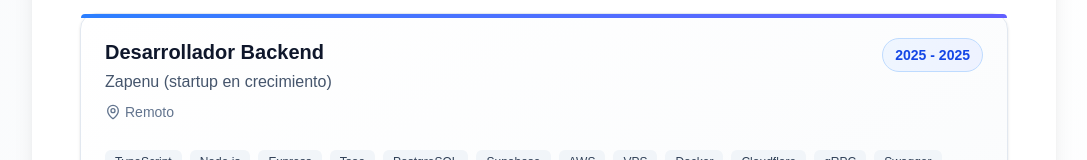
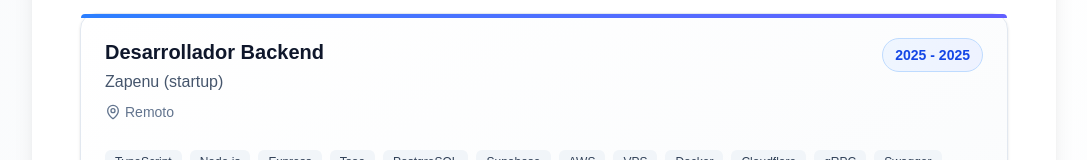
Before and after one commit to Alejotamayo28/my-cv, a Next.js app: page / in a window 1280 px wide. Shown: the part 623-783 px from the top of the page, without its empty margins (96-1183 px from the left). Built offline with nearby package versions, Linux system fonts and the light colour scheme.

Commit message:
fixed dates

```diff
--- a/src/data/cv.data.ts
+++ b/src/data/cv.data.ts
@@ -13,7 +13,7 @@ export const cvData: CvData = {
     {
       role: "Desarrollador Backend",
       period: "2025 - 2025",
-      company: "Zapenu (startup en crecimiento)",
+      company: "Zapenu (startup)",
       location: "Remoto",
       tags: [
         "TypeScript", "Node.js", "Express", "Tsoa", "PostgreSQL", "Supabase", "AWS", "VPS", "Docker", "Cloudflare", "gRPC", "Swagger", "Microservicios"
@@ -31,7 +31,7 @@ export const cvData: CvData = {
     },
     {
       role: "Desarrollador Backend - Proyecto Personal",
-      period: "2024",
+      period: "2024 - 2025",
       company: "Plataforma de Despliegue Automatizado",
       location: "Remoto",
       tags: ["Typescript", "Node.js", "AWS", "Docker", "Cloudflare Workers", "Telegram API"],
@@ -44,7 +44,7 @@ export const cvData: CvData = {
     },
     {
       role: "Desarrollador Backend - Proyecto Personal",
-      period: "2024",
+      period: "2024 - 2024",
       company: "FitTracker: Asistente de Gimnasio",
       location: "Remoto",
       tags: ["Typescript", "PostgreSQL", "Node.js", "Docker", "Telegram API"],
```
